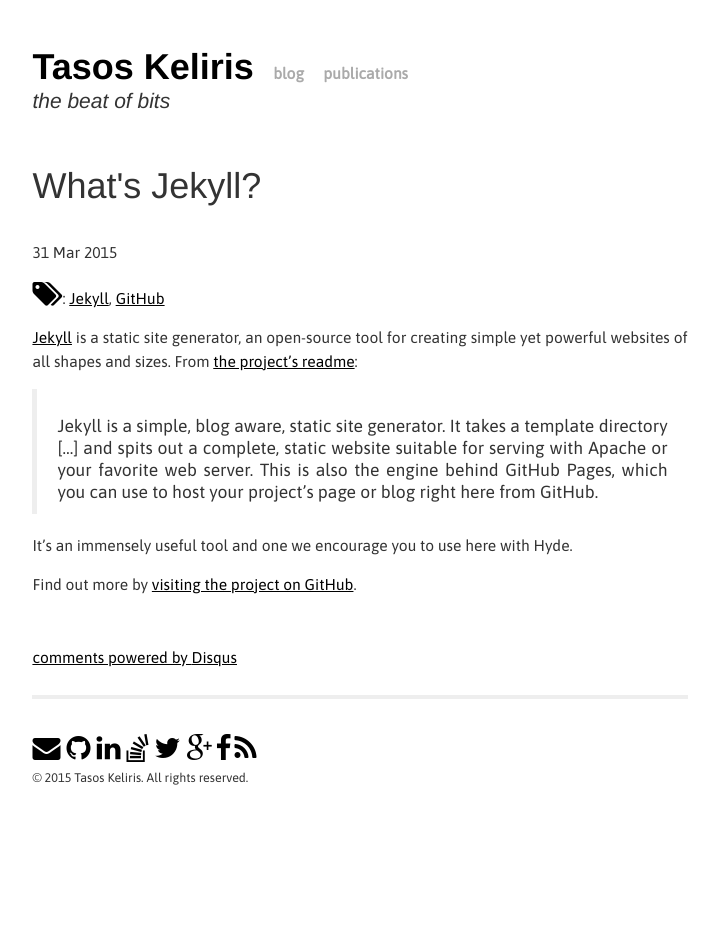
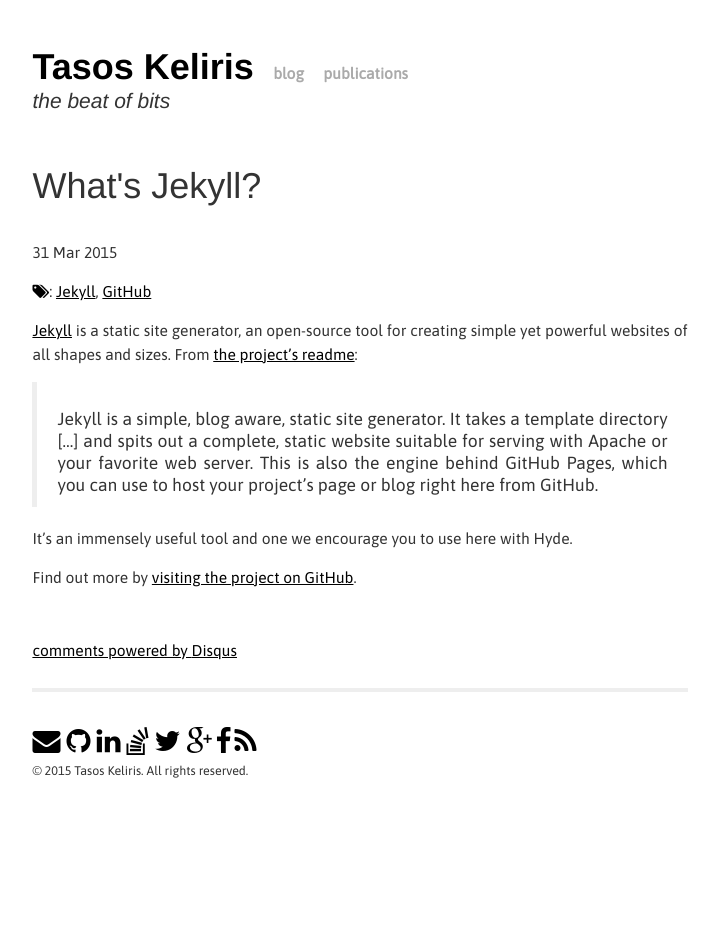
Before and after one commit to tkeliris/tkeliris.github.io, a Jekyll site: the page built from _posts/2015-03-31-example.md, in a window 1280 px wide. Shown: the whole page, without its empty margins (280-999 px from the left). Built offline with Jekyll 4.4.1, drawn with Linux system fonts in a browser that asks for light colours; Markdown is read by kramdown in place of the engine named in the settings; comment, search, counter and statistics services are not loaded.

Commit message:
Smaller tag icon in posts

```diff
--- a/_layouts/post.html
+++ b/_layouts/post.html
@@ -5,7 +5,7 @@
 <div class="post">
 	{% assign post = page %}
 		{% if post.tags.size > 0 %}
-		    {% capture tags_content %}{% if post.tags.size == 1 %}<i class="fa fa-tag"></i>{% else %}<i class="fa fa-tags"></i>{% endif %}: {% endcapture %}
+		    {% capture tags_content %}{% if post.tags.size == 1 %}<i class="fa fa-tag"></i>{% else %}<i class="fa fa-tags" style="font-size:1em;"></i>{% endif %}: {% endcapture %}
 		    {% for post_tag in post.tags %}
 		        {% for data_tag in site.data.tags %}
 		            {% if data_tag.slug == post_tag %}
@@ -20,7 +20,6 @@
 		{% else %}
 		    {% assign tags_content = '' %}
 		{% endif %}
-
   <h1 class="post-title">{{ page.title }}</h1>
   <span class="post-date">{{ page.date | date_to_string }}</span>
   <p id="post-meta">{{ tags_content }}</p>
```
